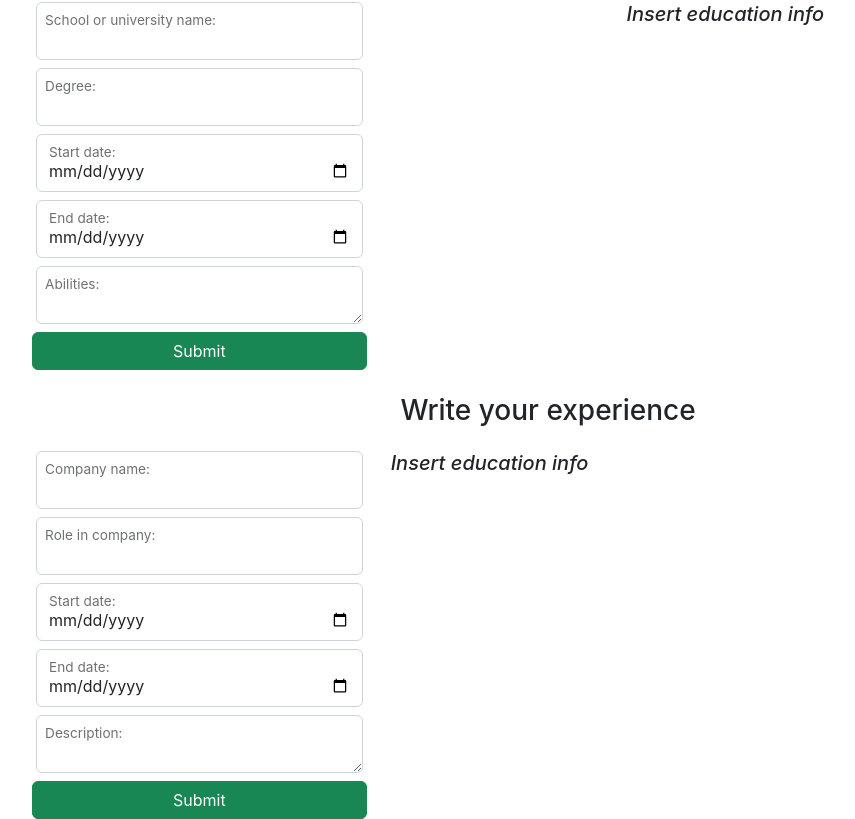
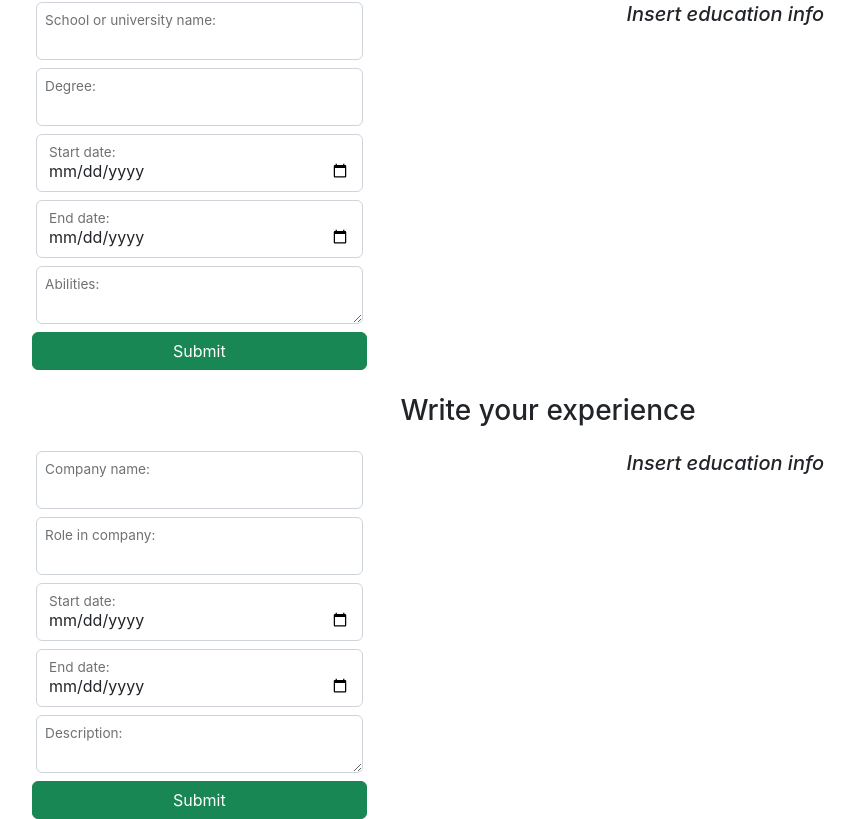
Before and after one commit to KristinaProject/odin-cv-project, a React (Create React App) app: page / in a window 1280 px wide. Shown: the part 480-1299 px from the top of the page, without its empty margins (92-947 px from the left). Built offline with nearby package versions, Linux system fonts and the light colour scheme.

Commit message:
refactor if you dont see info

```diff
--- a/src/components/ExpOutput.jsx
+++ b/src/components/ExpOutput.jsx
@@ -1,10 +1,11 @@
 export function ExpOutput(props) {
   return (
-    <div id="expOut" className="d-flex gap-2 flex-wrap">
+    <div id="expOut">
       {props.data.length === 0 ? (
         <h5 className="text-center fst-italic">Insert education info</h5>
       ) : (
-        props.data.map((item) => (
+        <div className="d-flex gap-2 flex-wrap">
+          {props.data.map((item) => (
             <div className="card" key={item.cName}>
               <h5 className="card-header">{item.cName}</h5>
               <div className="card-body">
@@ -23,7 +24,8 @@
                 </button>
               </div>
             </div>
-        ))
+          ))}
+        </div>
       )}
     </div>
   );
```
Lines whose indentation alone changed are shown as unchanged.
